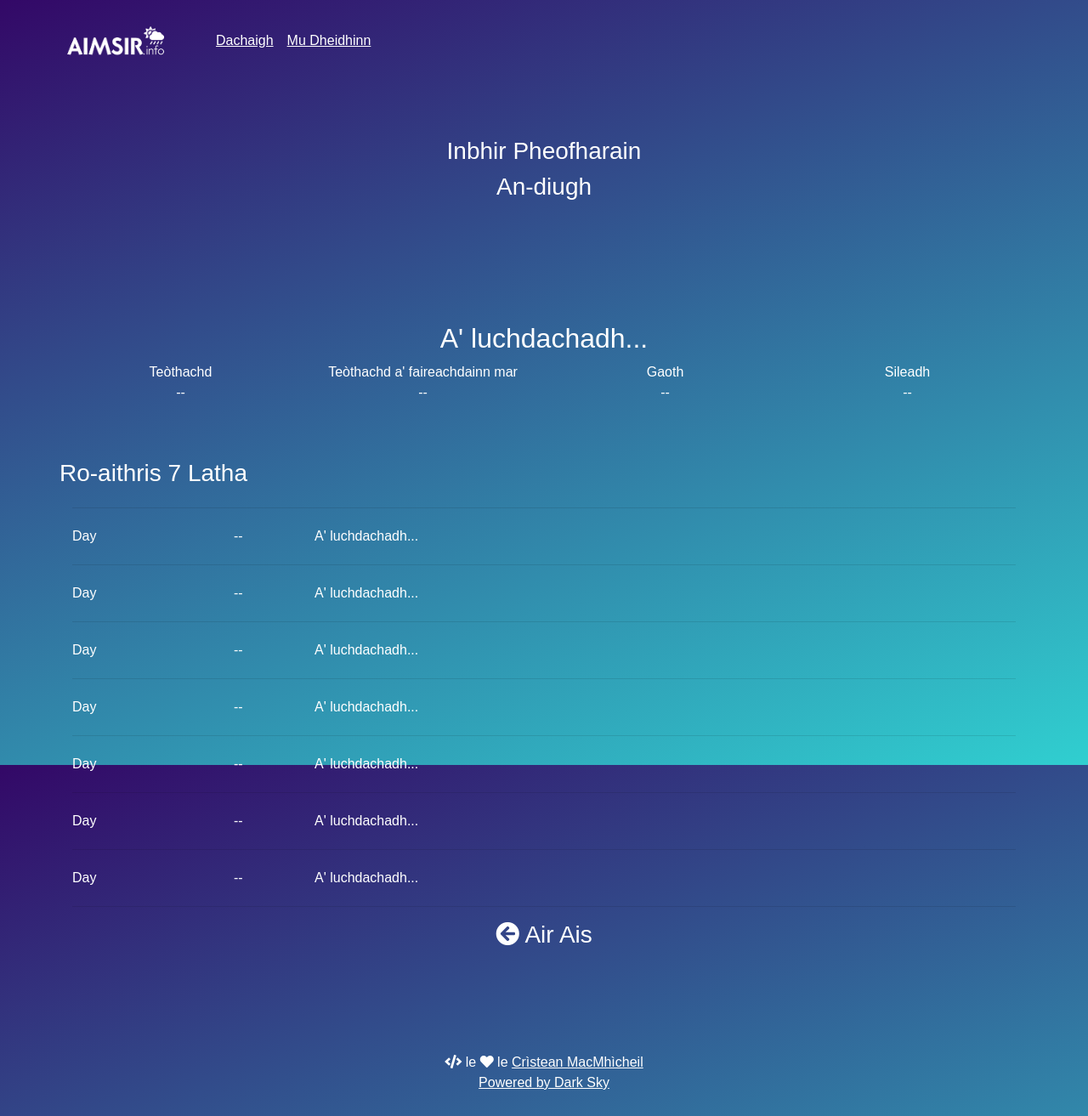
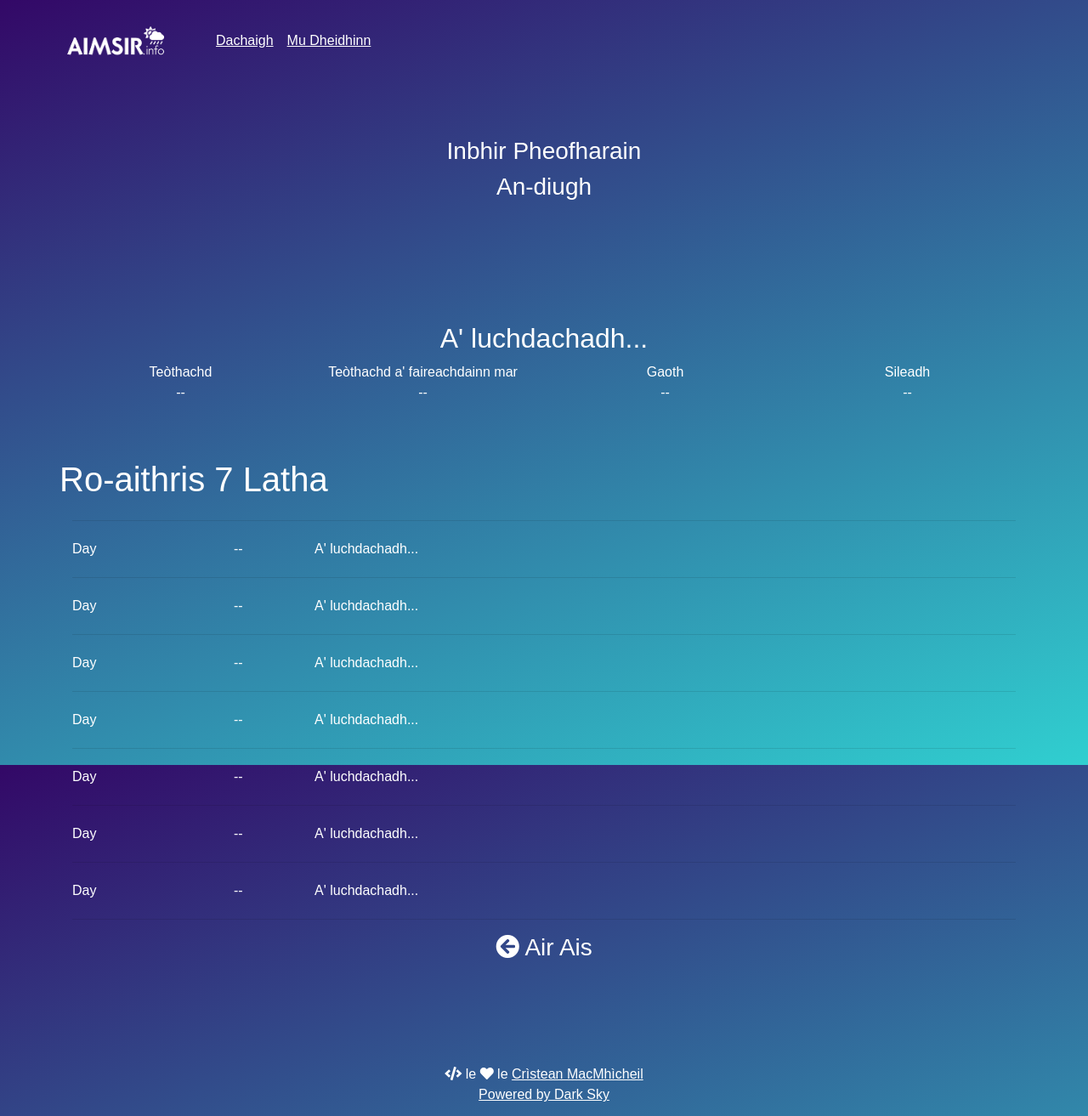
Before and after one commit to angeidheal/aimsir, a Jekyll site: the page built from baile/inbhir-pheofharain.html, in a window 1280 px wide. Shown: the whole page at 85% size. Built offline with Jekyll 4.4.1, drawn with Linux system fonts in a browser that asks for light colours; nearby versions of some CDN libraries; a script that is not in the unit is left out.

Commit message:
Update inbhir-pheofharain.html

```diff
--- a/baile/inbhir-pheofharain.html
+++ b/baile/inbhir-pheofharain.html
@@ -35,8 +35,10 @@ permalink: /baile/inbhir-pheofharain/
     </div>
   </div>
 
-  <div class="row future">
-    <h3>Ro-aithris 7 Latha</h3>
+  <div class="future">
+    <div class="row">
+      <h1>Ro-aithris 7 Latha</h1>
+    </div>
   </div>
 
   <hr/>
```
